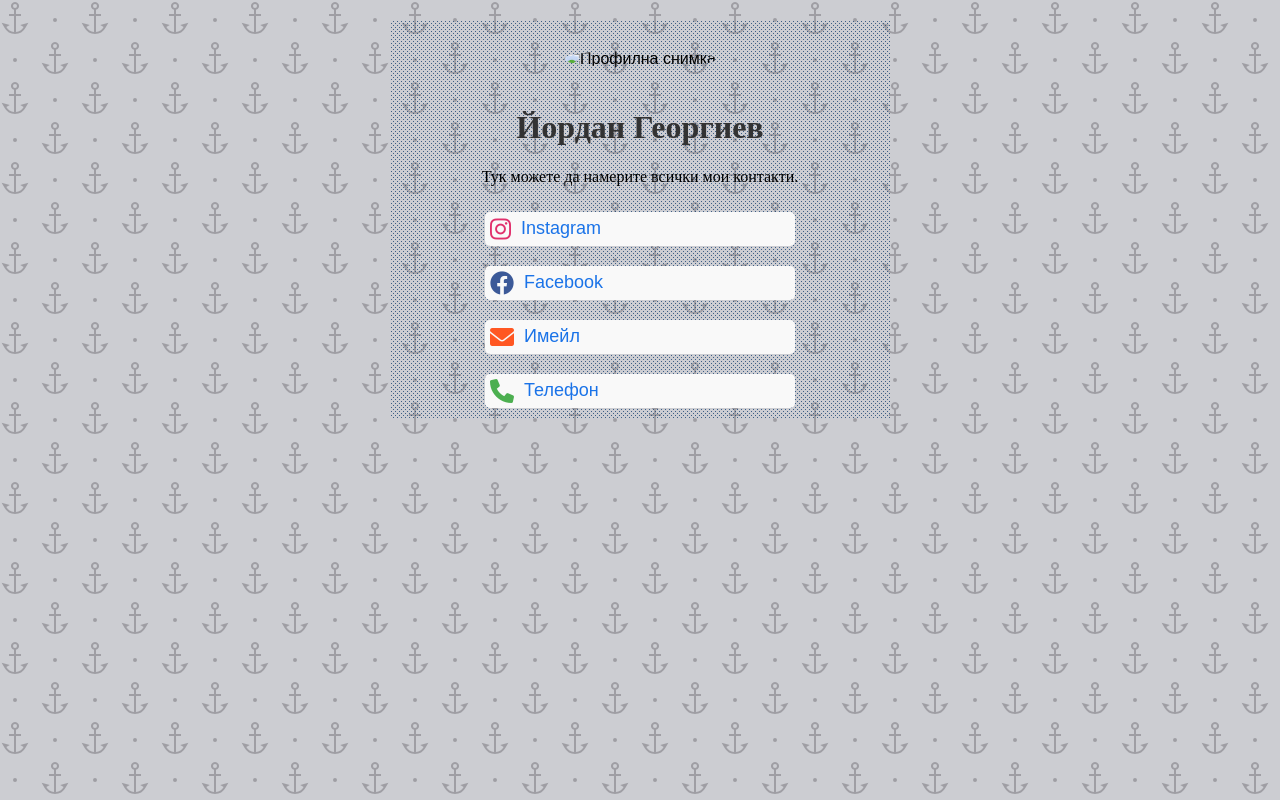
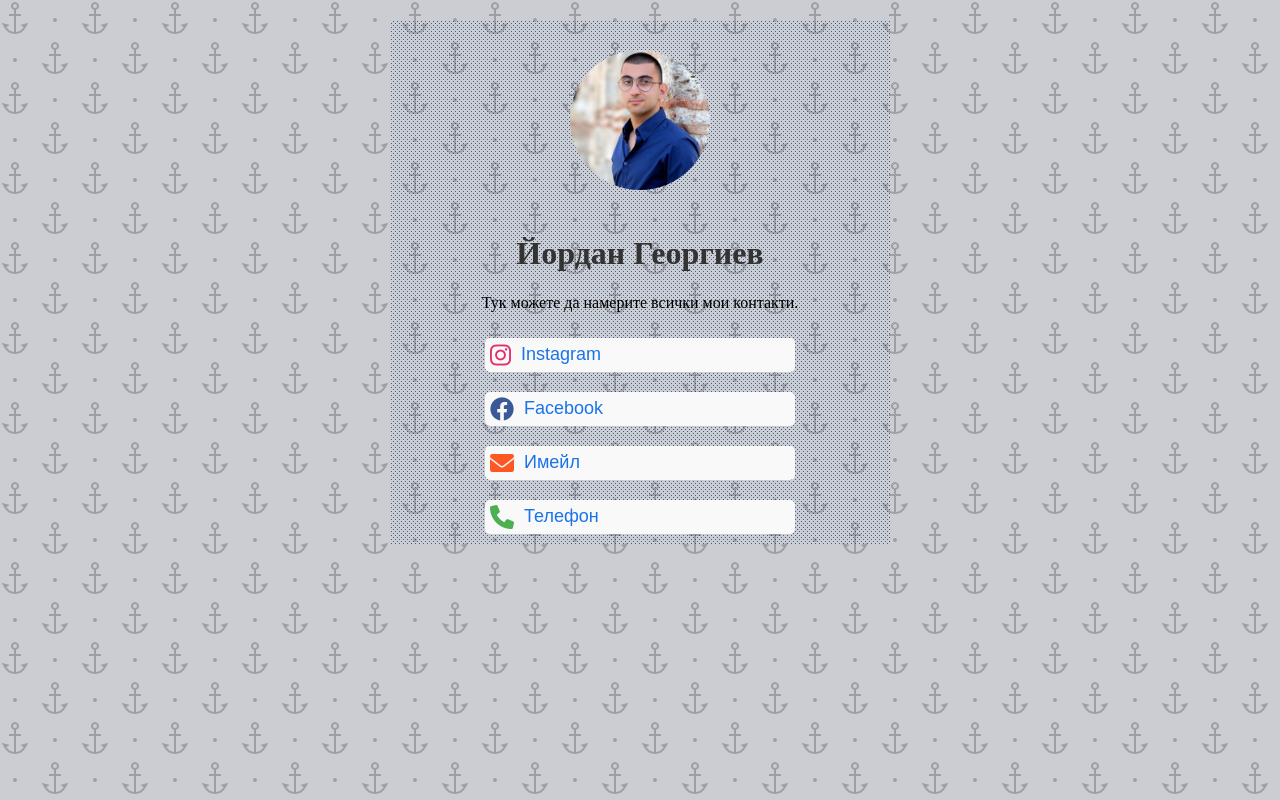
Before and after one commit to nfc-world/nfc8, a plain HTML site: page index.html in a window 1280 px wide. Drawn offline with Linux system fonts and the light colour scheme.

Commit message:
Update index.html

```diff
--- a/index.html
+++ b/index.html
@@ -78,7 +78,7 @@
 </head>
 <body>
     <div class="container">
-        <img src="nfc7.png" alt="Профилна снимка">
+        <img src="nfc8.png" alt="Профилна снимка">
         <h1>Йордан Георгиев</h1>
         <p>Тук можете да намерите всички мои контакти.</p>
 
```
